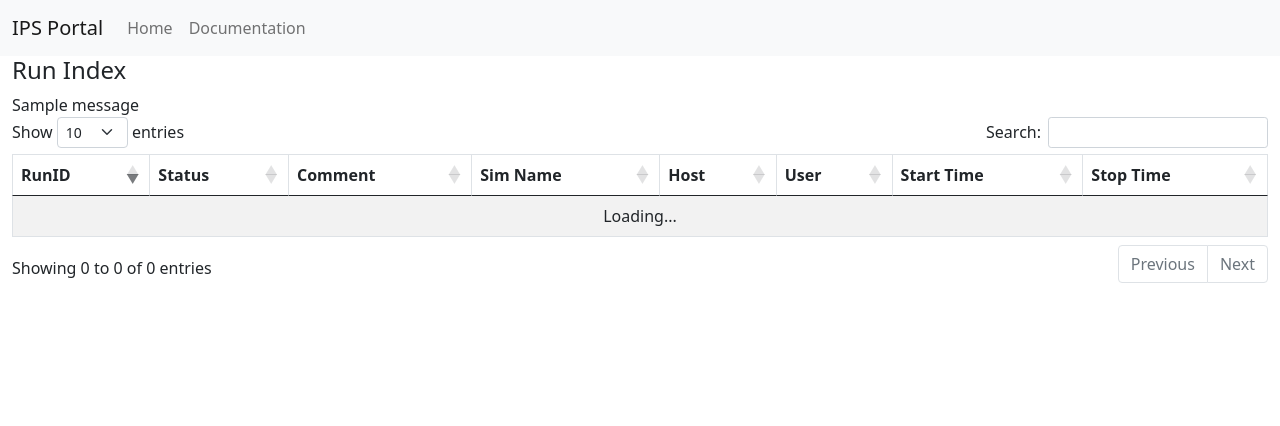
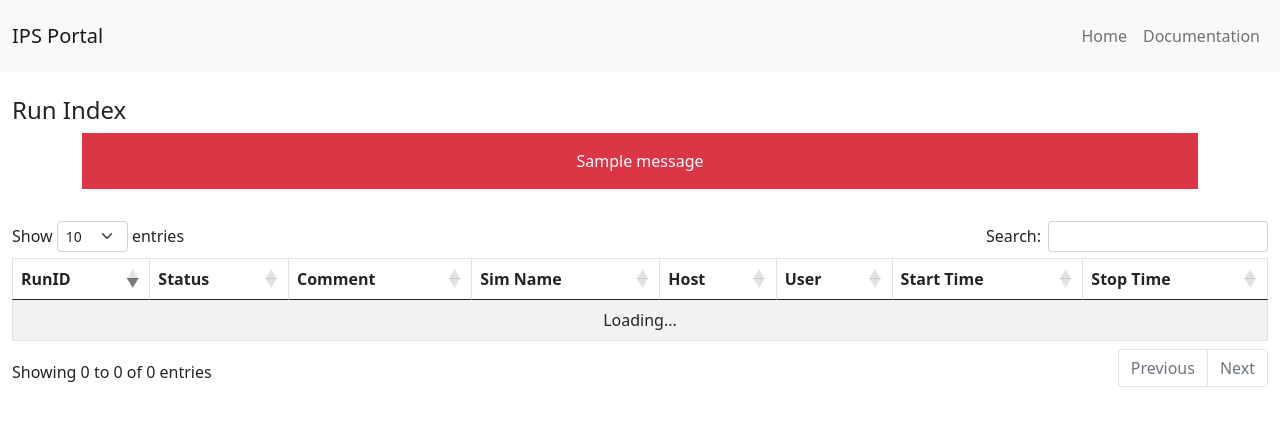
Before and after one commit to HPC-SimTools/IPS-portal, a Flask app: page / in a window 1280 px wide. Shown: the top 426 px of the page. Run offline with Flask 2, Linux system fonts and the light colour scheme; one stand-in notice (Sample message) is shown; a database or web service that is not in the repository returns one stand-in record (values such as "Sample title"); data that the repository does not hold is empty; some libraries are stand-ins or nearby versions.

Commit message:
Update navbar layout

```diff
--- a/ipsportal/templates/base.html
+++ b/ipsportal/templates/base.html
@@ -5,16 +5,14 @@
     <link href="https://cdn.jsdelivr.net/npm/bootstrap@5.0.2/dist/css/bootstrap.min.css" rel="stylesheet" integrity="sha384-EVSTQN3/azprG1Anm3QDgpJLIm9Nao0Yz1ztcQTwFspd3yD65VohhpuuCOmLASjC" crossorigin="anonymous">
     <link rel="stylesheet" type="text/css" href="https://cdn.datatables.net/1.11.5/css/dataTables.bootstrap5.min.css">
     <title>IPS Portal - {% block title %}{% endblock %}</title>
+    {% block head %}{% endblock %}
   </head>
   <body>
 
-    <nav class="navbar navbar-expand-lg navbar-light bg-light">
+    <nav class="navbar navbar-expand navbar-light bg-light mb-4">
       <div class="container-fluid">
 	<div class="navbar-brand">IPS Portal</div>
-	<button class="navbar-toggler" type="button" data-bs-toggle="collapse" data-bs-target="#navbarNav" aria-controls="navbarNav" aria-expanded="false" aria-label="Toggle navigation">
-	  <span class="navbar-toggler-icon"></span>
-	</button>
-	<div class="collapse navbar-collapse" id="navbarNav">
+	<div class="navbar" id="navbarNav">
 	  <ul class="navbar-nav">
             <li class="nav-item">
               <a class="nav-link" href="/">Home</a>
@@ -39,7 +37,10 @@
 	  {% block header %}{% endblock %}
 	</header>
 	{% for message in get_flashed_messages() %}
-	<div class="flash">{{ message }}</div>
+	<div class="container text-center">
+	  <div class="p-3 mb-2 bg-danger text-white">{{ message }}</div>
+	</div>
+	<br>
 	{% endfor %}
 	{% block content %}{% endblock %}
       </section>
```
